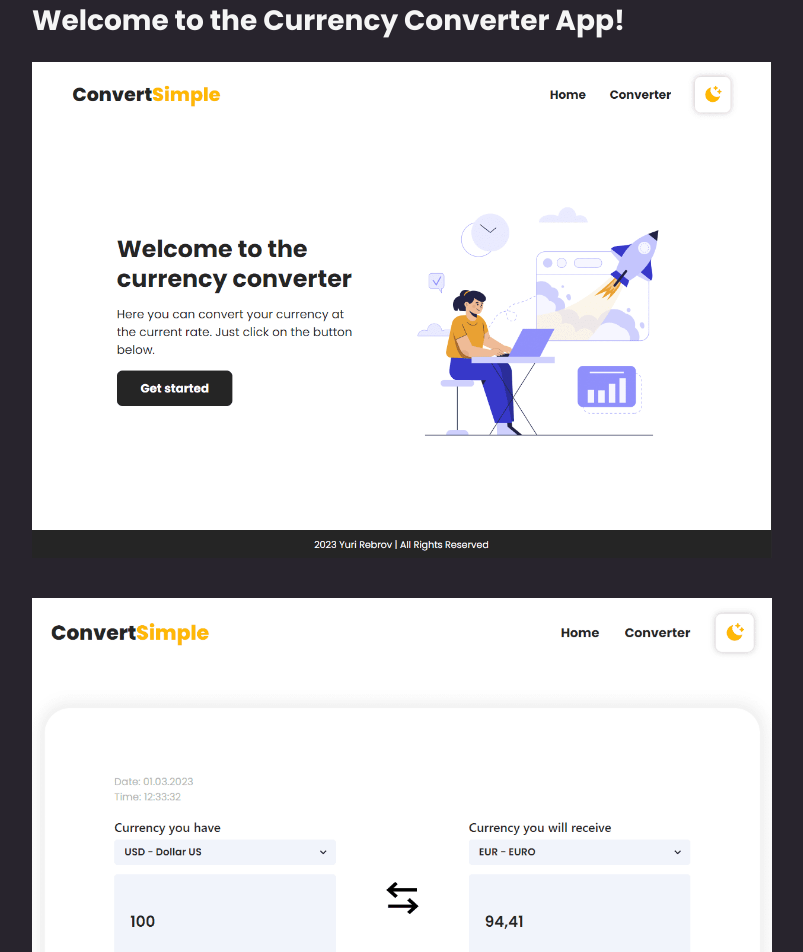
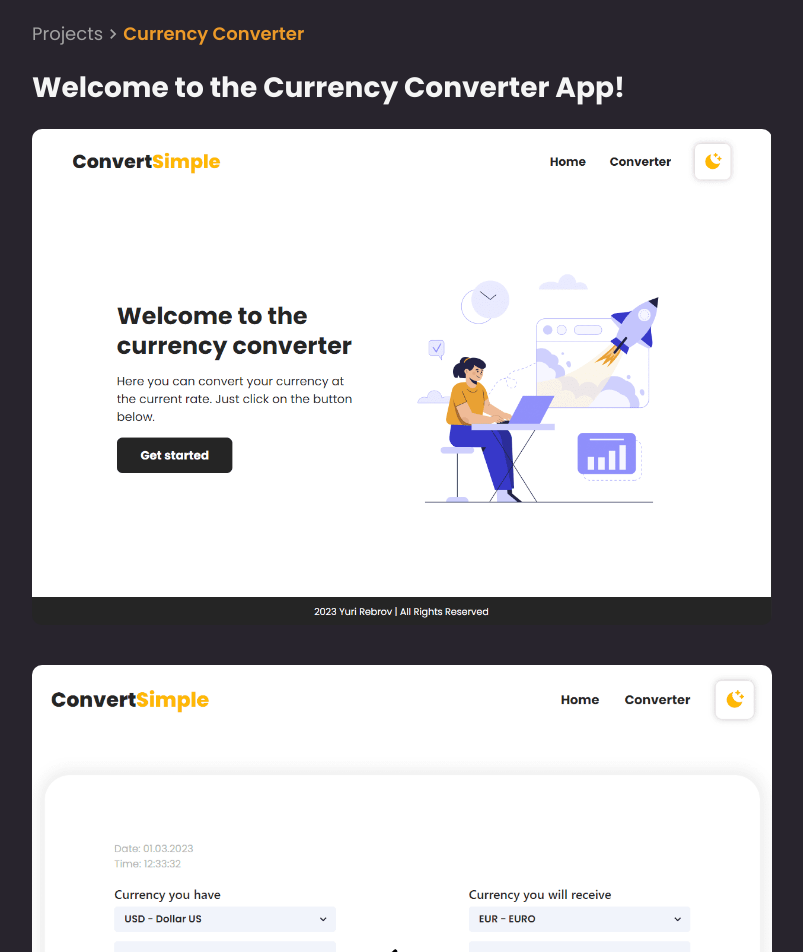
Before and after one commit to RebrovYura/yurirebrov-dev, a Next.js app: page /projects/converter in a window 1280 px wide. Shown: the part 120-1072 px from the top of the page, without its empty margins (238-1041 px from the left). Built offline with nearby package versions, Linux system fonts and the light colour scheme.

Commit message:
create project title

```diff
--- /dev/null
+++ b/src/components/Project.jsx
@@ -0,0 +1,13 @@
+import React from 'react'
+import Link from 'next/link'
+import { MdKeyboardArrowRight } from 'react-icons/md'
+
+export const Title = ({ children }) => {
+  return (
+    <div className='font-normal text-[18px] my-[20px] flex items-center'>
+      <Link href='/projects' className='text-label hover:underline'>Projects</Link>
+      <span className='inline-block'>{' '} <MdKeyboardArrowRight size={20} className='text-label' /> {' '}</span>
+      <span className='text-[18px] text-accent font-semibold'>{children}</span>
+    </div>
+  )
+}
--- a/src/components/ProjectItem.jsx
+++ b/src/components/ProjectItem.jsx
@@ -1,16 +1,15 @@
 import Image from 'next/image'
 import Link from 'next/link'
 import React from 'react'
-import { motion } from 'framer-motion'
 
 const ProjectItem = ({ link, title, children, thumbnail }) => {
   return (
     <Link href={`projects/${link}`}>
-      <motion.div whileHover={{scale: 0.95}} className='max-w-[420px] flex flex-col justify-center items-center p-[10px] bg-secondary shadow-lg text-primary rounded-[5px]'>
+      <div className='max-w-[420px] flex flex-col justify-center items-center p-[10px] bg-secondary shadow-lg text-primary rounded-[5px]'>
         <Image priority src={thumbnail} alt={`${title}`} width={400} className='text-center rounded-[10px]'/>
         <p className='font-semibold text-[24px] my-[10px]'>{title}</p>
         <p className='font-normal text-[16px] text-center'>{children}</p>
-      </motion.div>
+      </div>
     </Link>
   )
 }
--- a/src/components/TechCard.jsx
+++ b/src/components/TechCard.jsx
@@ -4,11 +4,11 @@ import { motion } from 'framer-motion'
 
 const TechCard = ({ link, icon, iconAlt }) => {
   return (
-    <motion.div whileTap={{scale: 0.8}} className='w-[60px] h-[60px] p-[5px] bg-primary rounded-[10px] flex items-center justify-center select-none'>
-      <Link href={link} target='_blank'>
-        <Image src={icon} alt={iconAlt} height={50}/>
-      </Link>
-    </motion.div>
+    <Link href={link} target='_blank'>
+      <motion.div whileTap={{ scale: 0.8 }} className='w-[50px] h-[50px] p-[5px] bg-primary rounded-[10px] flex items-center justify-center select-none'>
+        <Image src={icon} alt={iconAlt} height={40} />
+      </motion.div>
+    </Link>
   )
 }
 
--- a/src/pages/projects/converter.jsx
+++ b/src/pages/projects/converter.jsx
@@ -6,6 +6,7 @@ import converterPage from '../../../public/images/projects/converter02.png'
 import BioName from '@/components/BioName'
 import Head from 'next/head'
 import Link from 'next/link'
+import { Title } from '@/components/Project'
 
 const converter = () => {
   return (
@@ -15,10 +16,11 @@ const converter = () => {
       </Head>
       <RootLayout>
         <div className='mt-[50px]'>
+          <Title>Currency Converter</Title>
           <BioName>Welcome to the Currency Converter App!</BioName>
           <div className='flex flex-col gap-y-[40px] mb-[30px]'>
-            <Image priority src={mainPage} alt='Main page' />
-            <Image priority src={converterPage} alt='Converter page' />
+            <Image priority src={mainPage} alt='Main page' className='rounded-[10px]' />
+            <Image priority src={converterPage} alt='Converter page' className='rounded-[10px]' />
           </div>
           <BioName>This project has the following features:</BioName>
           <div className='ml-[30px] mb-[30px]'>
@@ -30,7 +32,7 @@ const converter = () => {
           </div>
           <BioName>Stack</BioName>
           <div className='ml-[30px] mb-[30px]'>
-            <ul className='text-primary list-disc flex flex-col gap-y-[10px] '>
+            <ul className='text-primary list-disc flex flex-col gap-y-[10px]'>
               <li><Link href="https://vitejs.dev/" className='text-accent'>Vite+React</Link> - Vite is a build tool that aims to provide a faster and leaner development experience for modern web projects.</li>
               <li><Link href="https://tailwindcss.com/" className='text-accent'>Tailwindcss</Link> - Tailwind CSS is an open source CSS framework.</li>
               <li><Link href="https://chakra-ui.com/" className='text-accent'>Chakra UI</Link> - Chakra UI is a simple, modular and accessible component library that gives you the building blocks you need to build your React applications.</li>
```
